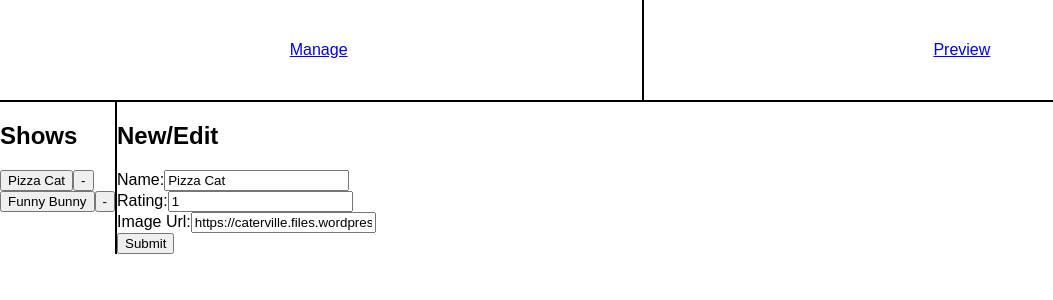
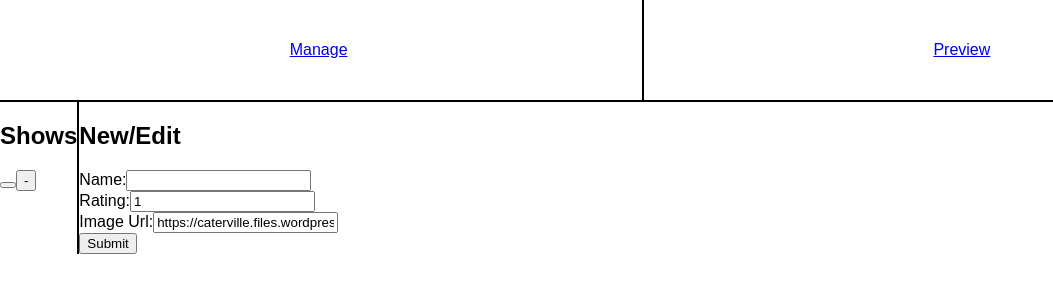
Before and after one commit to bpage93/tv-demo-final, a React (Create React App) app: page / in a window 1280 px wide. Shown: the top 300 px of the page, without its empty margins (0-1053 px from the left). Built offline with nearby package versions, Linux system fonts and the light colour scheme.

Commit message:
Add state support to ManagePage
require boolean instead of truthy value in Show

```diff
--- a/src/ManagePage.js
+++ b/src/ManagePage.js
@@ -1,17 +1,47 @@
-import React, { Component } from 'react'
+import React, { Component, Fragment } from 'react'
 import Show from './Show'
 
 class ManagePage extends Component {
+    state = {
+        nameInProgress: '',
+        show: {
+            name: ''
+        }
+    }
+
+    handleNameChange = (event) => {
+        this.setState({
+            nameInProgress: event.target.value
+        })
+    }
+
     showSelected = () => {
-        console.log('showSelected')
+        this.setState({
+            nameInProgress: this.state.show.name
+        })
     }
 
     showDeleted = () => {
-        console.log('showDeleted')
+        this.setState({
+            show: {
+                name: ''
+            }
+        })
     }
 
     saveShow = () => {
-        console.log('saveShow')
+        this.setState({
+            nameInProgress: '',
+            show: {
+                name: this.state.nameInProgress
+            }
+        })
+    }
+
+    renderShows = () => {
+        return (
+            <Show name={this.state.show.name} allowDelete={true} selectHandler={this.showSelected} deleteHandler={this.showDeleted} />
+        )
     }
 
     render() {
@@ -19,15 +49,14 @@ class ManagePage extends Component {
             <main>
                 <section>
                     <h2>Shows</h2>
-                    <Show name="Pizza Cat" allowDelete={true} selectHandler={this.showSelected} deleteHandler={this.showDeleted} />
-                    <Show name="Funny Bunny" allowDelete={true} selectHandler={this.showSelected} deleteHandler={this.showDeleted} />
+                    {this.renderShows()}
                 </section>
                 <section>
                     <h2>New/Edit</h2>
                     <form>
                         <div>
                             <label htmlFor="name">Name:</label>
-                            <input id="name" type="text" value="Pizza Cat" />
+                            <input id="name" type="text" value={this.state.nameInProgress} onChange={this.handleNameChange} />
                         </div>
                         <div>
                             <label htmlFor="rating">Rating:</label>
--- a/src/Show.js
+++ b/src/Show.js
@@ -2,7 +2,7 @@ import React, { Component } from 'react'
 
 class Show extends Component {
     renderDelete = () => {
-        if (this.props.allowDelete)
+        if (this.props.allowDelete === true)
             return (<button onClick={this.props.deleteHandler}>-</button>)
     }
 
```
